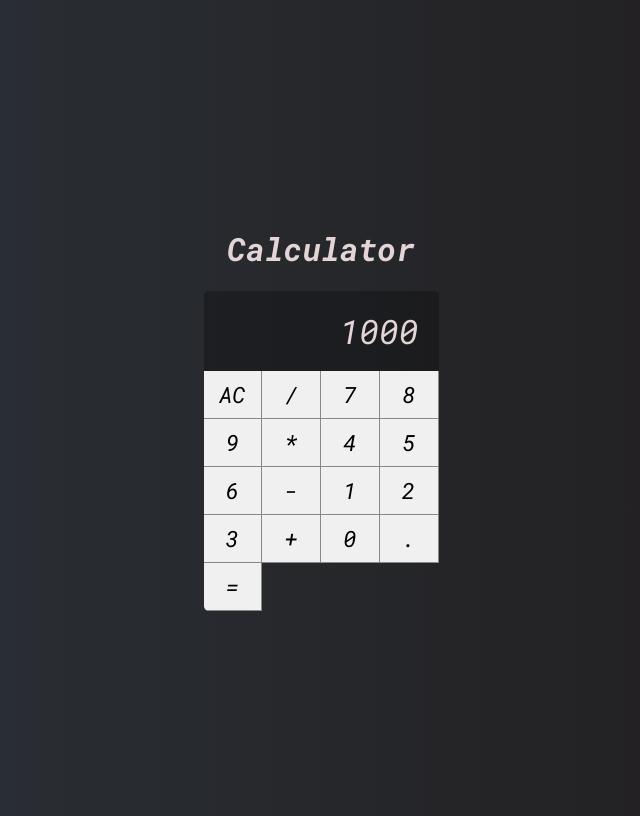
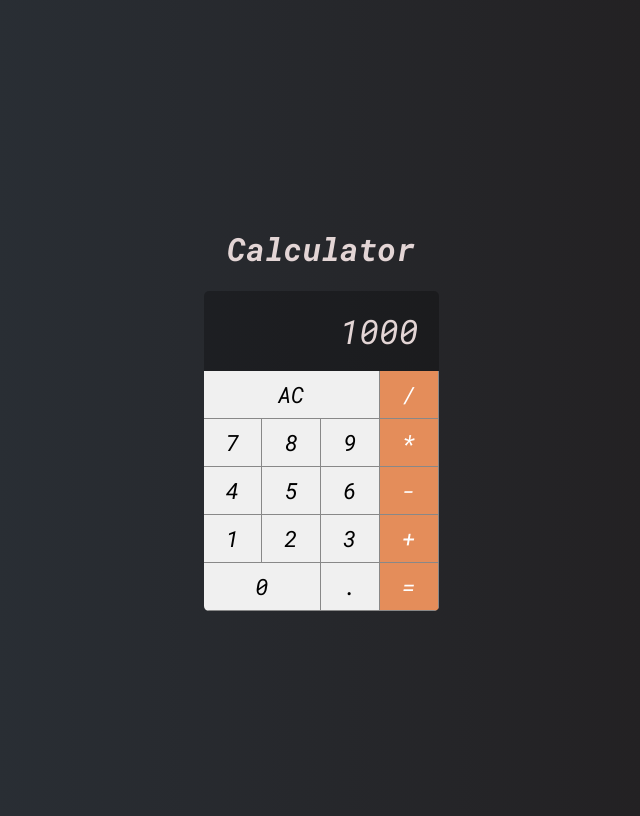
Before and after one commit to giovanne-aquino-clear/react-2-project-calc, a React (Create React App) app: page / in a window 1280 px wide. Shown: the whole page, without its empty margins (319-959 px from the left). Built offline with nearby package versions, Linux system fonts and the light colour scheme.

Commit message:
identifies and creates event for button type

```diff
--- a/src/components/Button.jsx
+++ b/src/components/Button.jsx
@@ -1,5 +1,17 @@
 import React, {Component} from "react";
 import './Button.css'
 
-export default props =>
-    <button className='button'>{props.label}</button>
+export default props => {
+    let classes = 'button '
+    classes += props.operation ? 'operation' : ''
+    classes += props.double ? 'double' : ''
+    classes += props.triple ? 'triple' : ''
+
+    return(
+    <button
+        onClick={e => props.click && props.click(props.label)}
+        className={classes}>
+            {props.label}
+    </button>
+    )
+    }
--- a/src/main/Calculator.jsx
+++ b/src/main/Calculator.jsx
@@ -5,27 +5,45 @@
 
 export default class Calculator extends Component {
 
+    constructor(props){
+        super()
+        this.clearMemory = this.clearMemory.bind(this)
+        this.setOperation = this.setOperation.bind(this)
+        this.addDigit = this.addDigit.bind(this)
+
+    }
+    clearMemory(){
+        console.log('limpar')
+    }
+    setOperation(operation){
+        console.log(operation)
+    }
+    addDigit(n){
+        console.log(n)
+    }
+
     render(){
+
         return (
             <div className="calculator">
                 <Display value = {1000} ></Display>
-                <Button label="AC"/>
-                <Button label="/"/>
-                <Button label="7"/>
-                <Button label="8"/>
-                <Button label="9"/>
-                <Button label="*"/>
-                <Button label="4"/>
-                <Button label="5"/>
-                <Button label="6"/>
-                <Button label="-"/>
-                <Button label="1"/>
-                <Button label="2"/>
-                <Button label="3"/>
-                <Button label="+"/>
-                <Button label="0"/>
-                <Button label="."/>
-                <Button label="="/>
+                <Button label="AC" click={this.clearMemory} triple/>
+                <Button label="/" click = {this.setOperation} operation/>
+                <Button label="7" click = {this.addDigit}/>
+                <Button label="8" click = {this.addDigit}/>
+                <Button label="9" click = {this.addDigit}/>
+                <Button label="*" click = {this.setOperation}operation/>
+                <Button label="4" click = {this.addDigit}/>
+                <Button label="5" click = {this.addDigit}/>
+                <Button label="6" click = {this.addDigit}/>
+                <Button label="-" click = {this.setOperation} operation/>
+                <Button label="1" click = {this.addDigit}/>
+                <Button label="2" click = {this.addDigit}/>
+                <Button label="3" click = {this.addDigit}/>
+                <Button label="+" click = {this.setOperation}operation/>
+                <Button label="0" click = {this.addDigit} double/>
+                <Button label="." click = {this.addDigit}/>
+                <Button label="=" click = {this.setOperation}operation/>
 
 
             </div>
```
